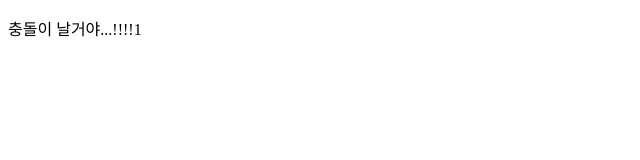
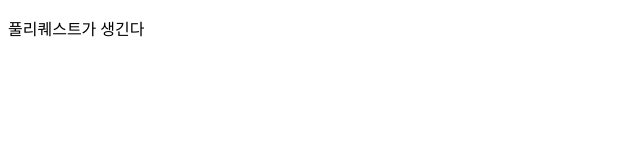
Before and after one commit to oluzr/git_test, a plain HTML site: page index.html in a window 1280 px wide. Shown: the full height of the page, 0-640 px from the left. Drawn offline with Linux system fonts and the light colour scheme.

Commit message:
변경사항있음

```diff
--- a/index.html
+++ b/index.html
@@ -7,6 +7,6 @@
     <title>이건 새로운 기능!!</title>
 </head>
 <body>
-    <p>충돌이 날거야...!!!!1</p>
+    <p>풀리퀘스트가 생긴다</p>
 </body>
 </html>
```
